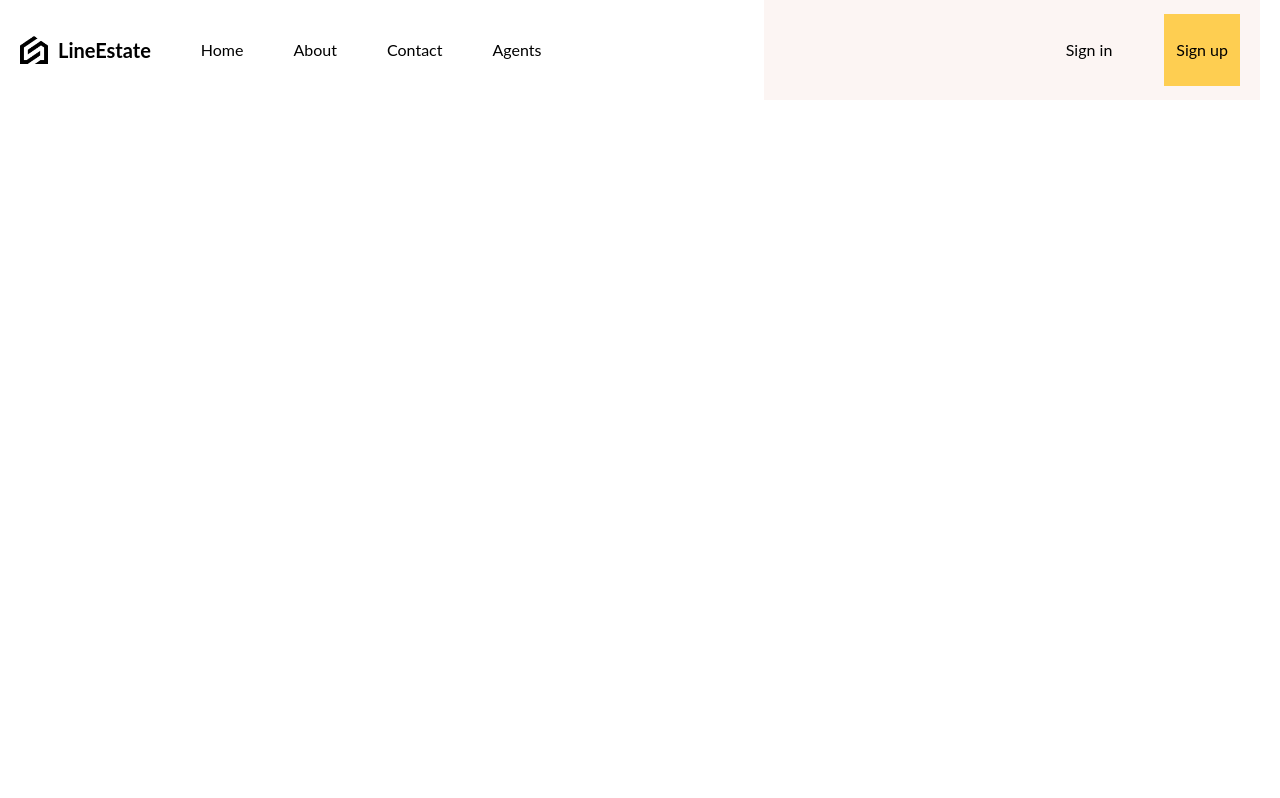
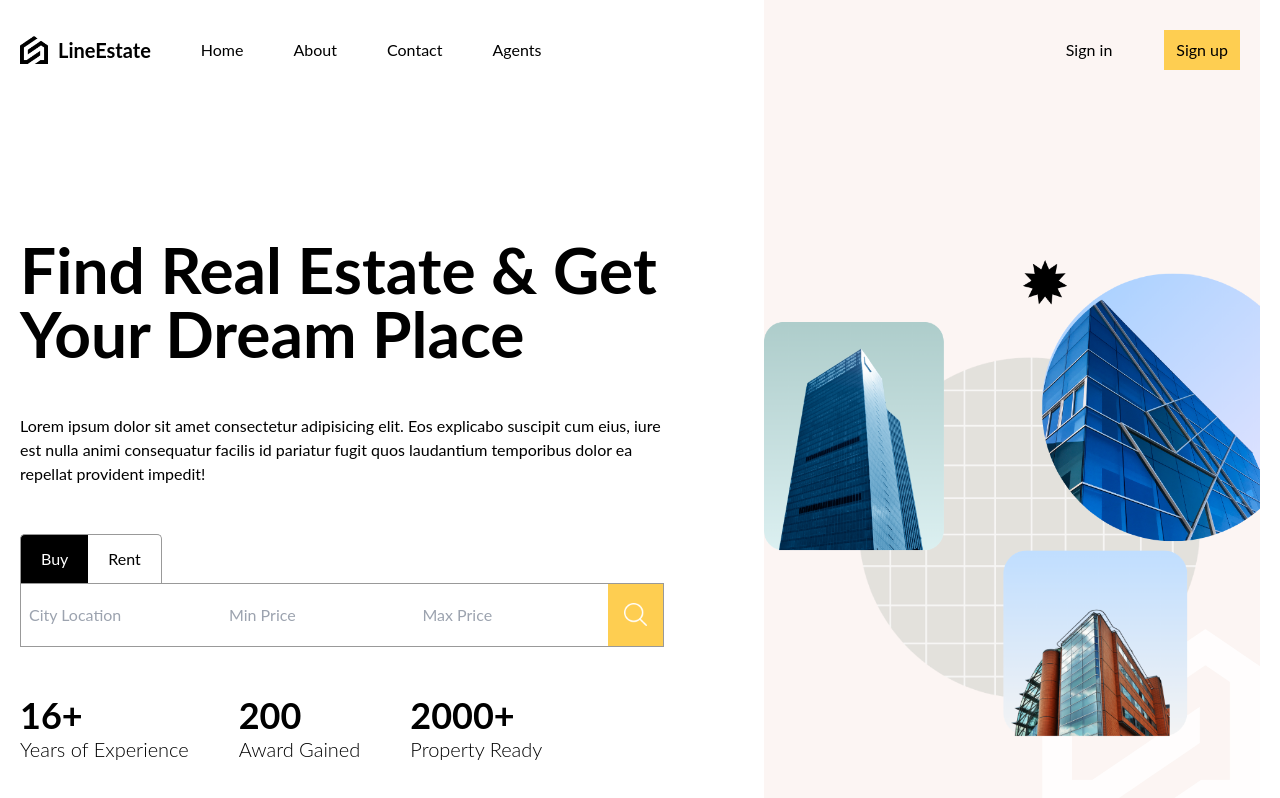
Before and after one commit to linesquad/linestate-client, a React (Vite) app: page / in a window 1280 px wide. Shown: the top 798 px of the page. Built offline with nearby package versions, Linux system fonts and the light colour scheme.

Commit message:
implement homePage

```diff
--- a/src/App.jsx
+++ b/src/App.jsx
@@ -1,10 +1,12 @@
 import Navbar from "./components/navbar/Navbar";
+import HomePage from "./routes/homePage/HomePage";
 import Layout from "./ui/Wrapper";
 
 function App() {
   return (
     <Layout>
       <Navbar />
+      <HomePage />
     </Layout>
   );
 }
--- a/src/components/navbar/BurgerMenu.jsx
+++ b/src/components/navbar/BurgerMenu.jsx
@@ -6,7 +6,7 @@ const BurgerMenu = ({ isOpen }) => {
       initial={{ opacity: 0, x: "100%" }}
       animate={isOpen ? { opacity: 1, x: "0%" } : { opacity: 0, x: "100%" }}
       transition={{ duration: 0.6 }}
-      className="bg-black text-white h-full w-[50%] fixed top-0 right-0 z-40 flex flex-col items-center pt-20"
+      className="bg-black text-white h-full w-[50%] fixed top-0 right-0 z-40 flex flex-col items-center text-2xl justify-center gap-10"
     >
       <a href="/" className="py-2">
         Home
--- a/src/components/navbar/Navbar.jsx
+++ b/src/components/navbar/Navbar.jsx
@@ -48,13 +48,13 @@ const Navbar = () => {
       <div className="md:flex flex-[2] items-center justify-end bg-[#fcf5f3] h-full hidden">
         <a
           href="/"
-          className="px-3 py-6 m-5 transition-all duration-400 ease-in-out hover:scale-105"
+          className="px-3 py-2 m-5 transition-all duration-400 ease-in-out hover:scale-105"
         >
           Sign in
         </a>
         <a
           href="/"
-          className="bg-[#fece51] px-3 py-6 m-5 transition-all duration-400 ease-in-out hover:scale-105"
+          className="bg-[#fece51] px-3 py-2 m-5 transition-all duration-400 ease-in-out hover:scale-105"
         >
           Sign up
         </a>
--- /dev/null
+++ b/src/components/searchBar/SearchBar.jsx
@@ -0,0 +1,68 @@
+import { useState } from "react";
+
+const types = ["buy", "rent"];
+
+const SearchBar = () => {
+  const [query, setQuery] = useState({
+    type: "buy",
+    location: "",
+    minPrice: 0,
+    maxPrice: 0,
+  });
+
+  const switchType = (val) => {
+    setQuery((prev) => ({ ...prev, type: val }));
+  };
+
+  return (
+    <div className="">
+      <div>
+        {types.map((type, index) => (
+          <button
+            key={type}
+            className={`${
+              query.type === type
+                ? "bg-black text-white"
+                : "bg-white text-black"
+            } px-5 py-3 border border-b-0 text-transform: capitalize border-[#999]  ${
+              index === 0 ? "rounded-tl-[5px] border-r-0" : ""
+            }
+            ${index === 1 ? "border-l-0 rounded-tr-[5px]" : ""}`}
+            onClick={() => switchType(type)}
+          >
+            {type}
+          </button>
+        ))}
+      </div>
+      <form className="border border-[#999] flex justify-between h-16 g-[5px]">
+        <input
+          type="text"
+          name="location"
+          placeholder="City Location"
+          className="py-2 px-2 w-[200px]"
+        />
+        <input
+          type="number"
+          name="minPrice"
+          min={0}
+          max={10000000}
+          placeholder="Min Price"
+          className="py-2 px-2 w-[200px]"
+        />
+        <input
+          type="number"
+          name="maxPrice"
+          min={0}
+          max={10000000}
+          placeholder="Max Price"
+          className="py-2 px-2 w-[200px]"
+        />
+        <button className="cursor-pointer bg-[#fece51] px-4">
+          <img src="/search.png" alt="search" className="w-6" />
+        </button>
+      </form>
+    </div>
+  );
+};
+
+export default SearchBar;
--- /dev/null
+++ b/src/routes/homePage/HomePage.jsx
@@ -0,0 +1,41 @@
+import SearchBar from "../../components/searchBar/SearchBar";
+
+const HomePage = () => {
+  return (
+    <div className="flex ">
+      <div className="flex flex-[3]">
+        <div className="pr-[100px] flex flex-col justify-center gap-12">
+          <h1 className="text-[64px] font-bold leading-none">
+            Find Real Estate & Get Your Dream Place
+          </h1>
+          <p>
+            Lorem ipsum dolor sit amet consectetur adipisicing elit. Eos
+            explicabo suscipit cum eius, iure est nulla animi consequatur
+            facilis id pariatur fugit quos laudantium temporibus dolor ea
+            repellat provident impedit!
+          </p>
+          <SearchBar />
+          <div className="flex gap-[50px]">
+            <div>
+              <h1 className="text-4xl font-bold">16+</h1>
+              <h2 className="text-xl font-light">Years of Experience</h2>
+            </div>
+            <div>
+              <h1 className="text-4xl font-bold">200</h1>
+              <h2 className="text-xl font-light">Award Gained</h2>
+            </div>
+            <div>
+              <h1 className="text-4xl font-bold">2000+</h1>
+              <h2 className="text-xl font-light">Property Ready</h2>
+            </div>
+          </div>
+        </div>
+      </div>
+      <div className="flex flex-[2] bg-[#fcf5f3] h-screen relative items-center">
+        <img src="/bg.png" alt="" className="w-[115%] absolute right-0" />
+      </div>
+    </div>
+  );
+};
+
+export default HomePage;
```
Also changed, not shown: public/bg.png (added), public/search.png (added).
